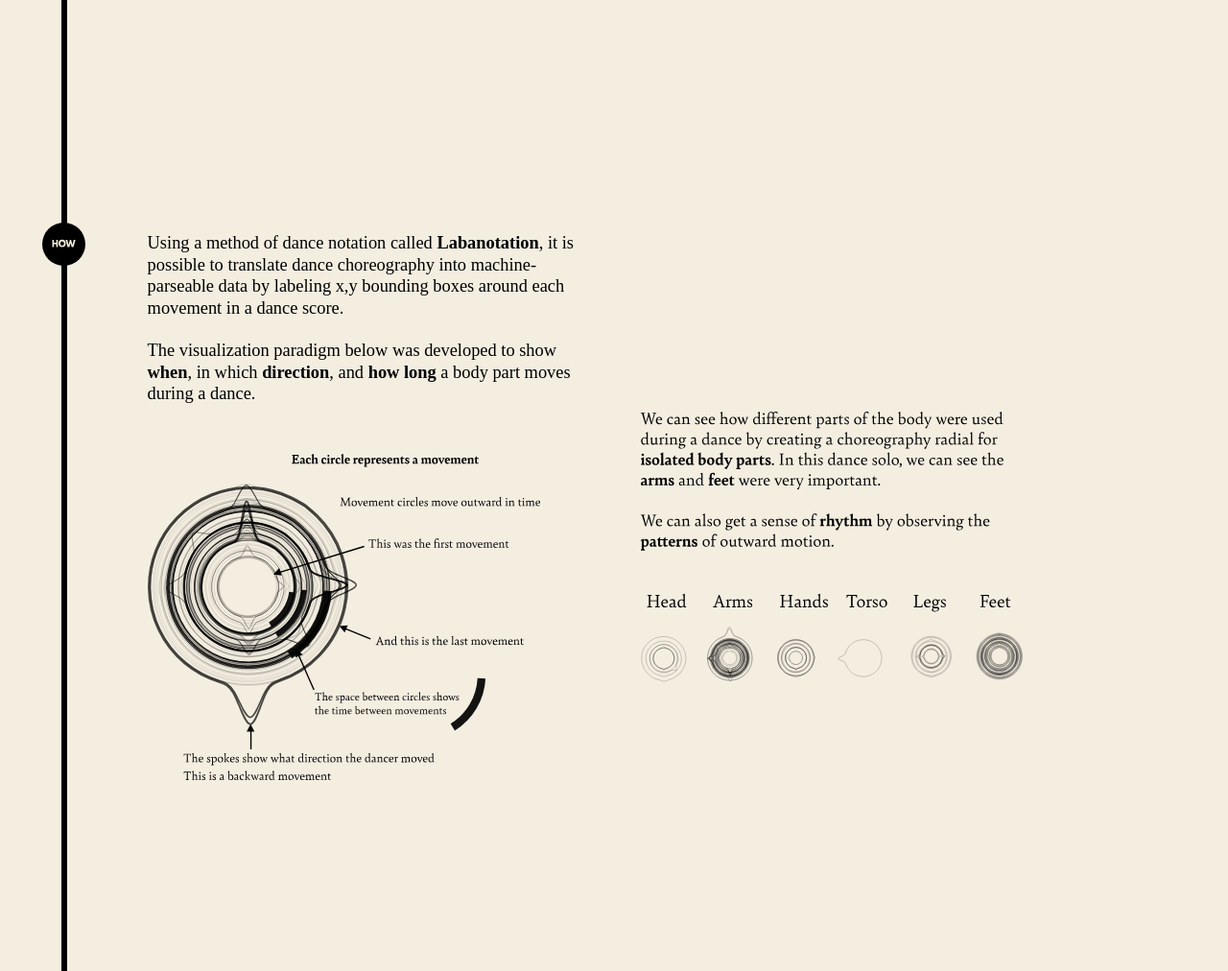
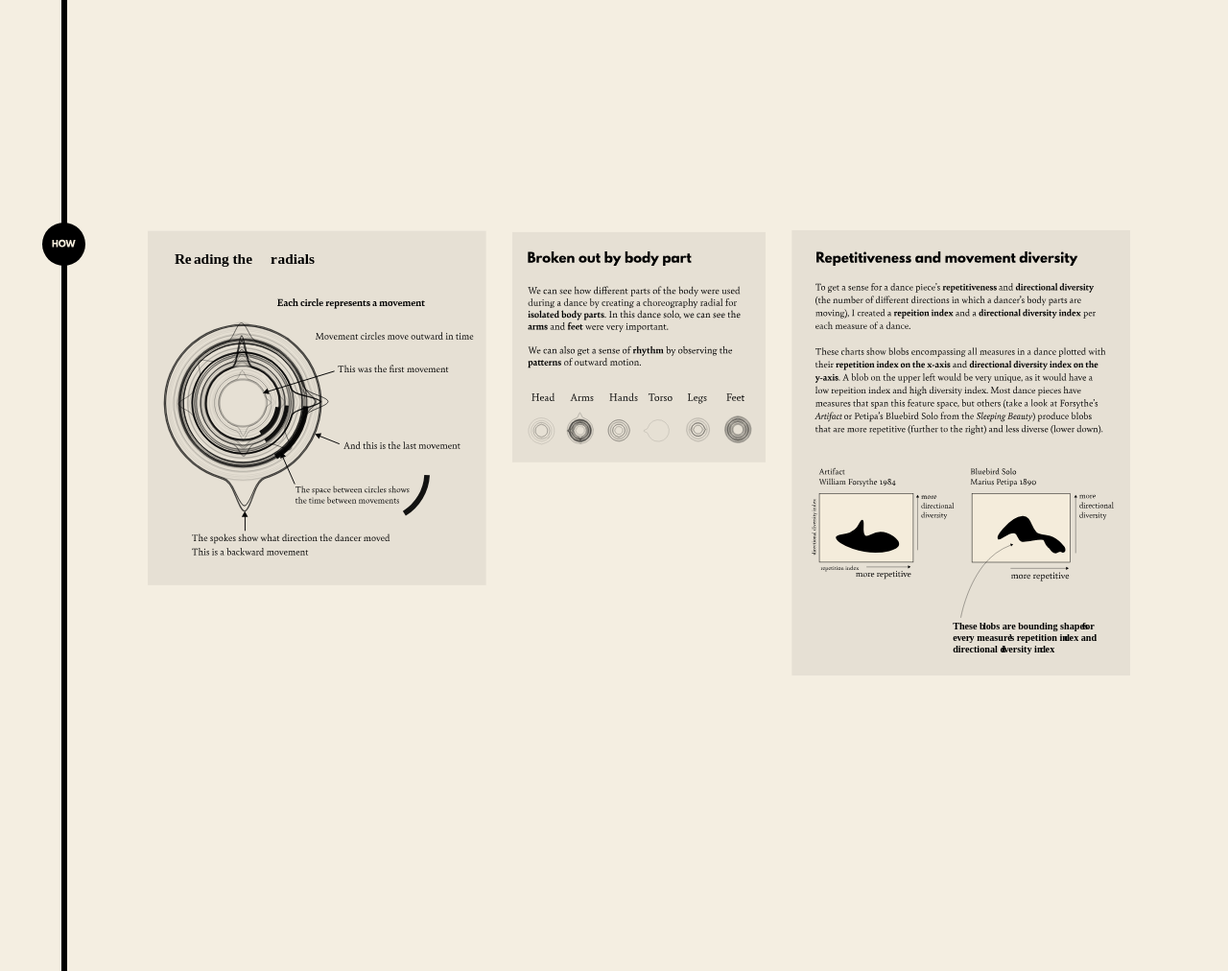
Before and after one commit to laurasher/taxonomy-of-dance, a Flask app: page / in a window 1280 px wide. Shown: the part 1294-2306 px from the top of the page at 96% size. Run offline with Flask 2, Linux system fonts and the light colour scheme; some libraries are stand-ins or nearby versions; some web fonts are replaced.

Commit message:
Explainer.

```diff
--- a/templates/home.html
+++ b/templates/home.html
@@ -150,7 +150,8 @@
 		}
 		#choreo-radial-explainer {
 			width: 100%;
-			margin-top: var(--general-margin);
+			/* margin-top: var(--general-margin); */
+			margin-top: 2vh;
 		}
 		#choreo-radial-explainer-body {
 			width: 80%;
@@ -598,7 +599,8 @@
 				<img id='intro-p-12' class='intro-p' src="{{ url_for('static', filename='assets/intro-p-12.svg') }}" alt="">
 			</div>
 			<div class='two-column-spread'>
-				<div class='left-column'>
+				<img id='choreo-radial-explainer' src="{{ url_for('static', filename='assets/test-explainer.svg') }}" alt="choreo-radial explainer graphic">
+				<!-- <div class='left-column'>
 					<p id='intro-text' class='para'>
 						Using a method of dance notation called <b>Labanotation</b>, it is possible to translate dance choreography into
 						machine-parseable data by labeling x,y bounding boxes around each movement in a dance score.
@@ -609,7 +611,7 @@
 				</div>
 				<div class='right-column'>
 					<img id='choreo-radial-explainer-body' src="{{ url_for('static', filename='assets/explainer-choreo-radial-body.svg') }}" alt="choreo-radial-body explainer graphic">
-				</div>
+				</div> -->
 			</div>
 		</div>
 	</div>
```
Also changed, not shown: static/assets/test-explainer.svg (added).
